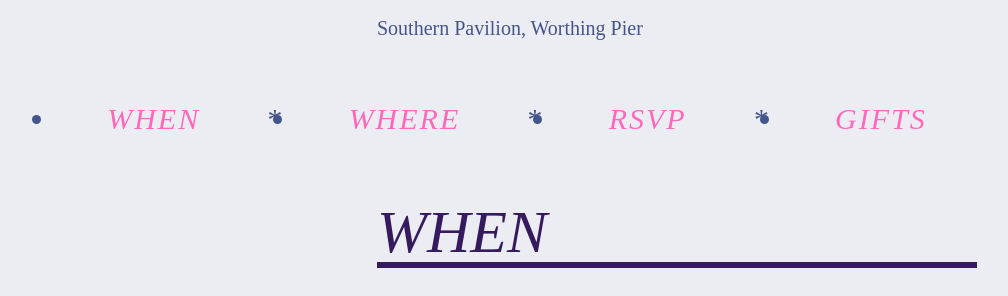
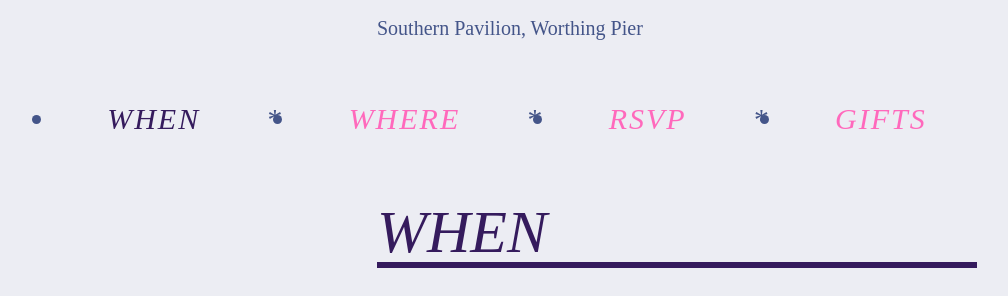
Before and after one commit to alextea/alexandella.wedding, a PHP site: page / in a window 1280 px wide. Shown: the part 175-471 px from the top of the page, without its empty margins (143-1151 px from the left). Run offline with PHP 8.4, Linux system fonts and the light colour scheme; style sheets or scripts are compiled from the project's sources; some libraries are stand-ins or nearby versions.

Commit message:
Improve menu hover & active state visibility

```diff
--- a/assets/sass/screen.scss
+++ b/assets/sass/screen.scss
@@ -116,8 +116,12 @@ body {
         text-decoration: none;
 
         &:hover {
-          color: white;
+          color: $purple;
         }
+      }
+
+      &.active a {
+        color: $purple;
       }
 
       @include media(tablet) {
```
